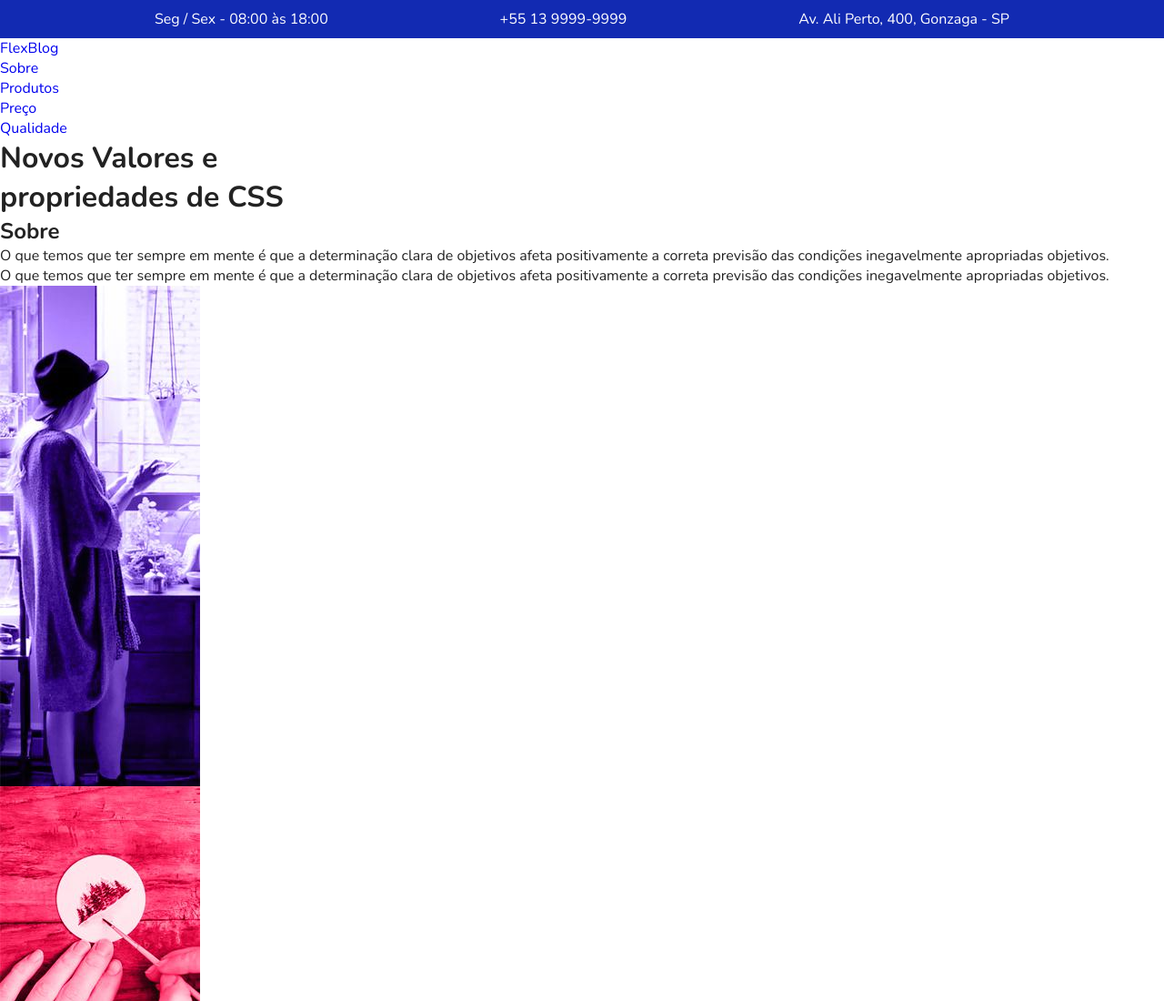
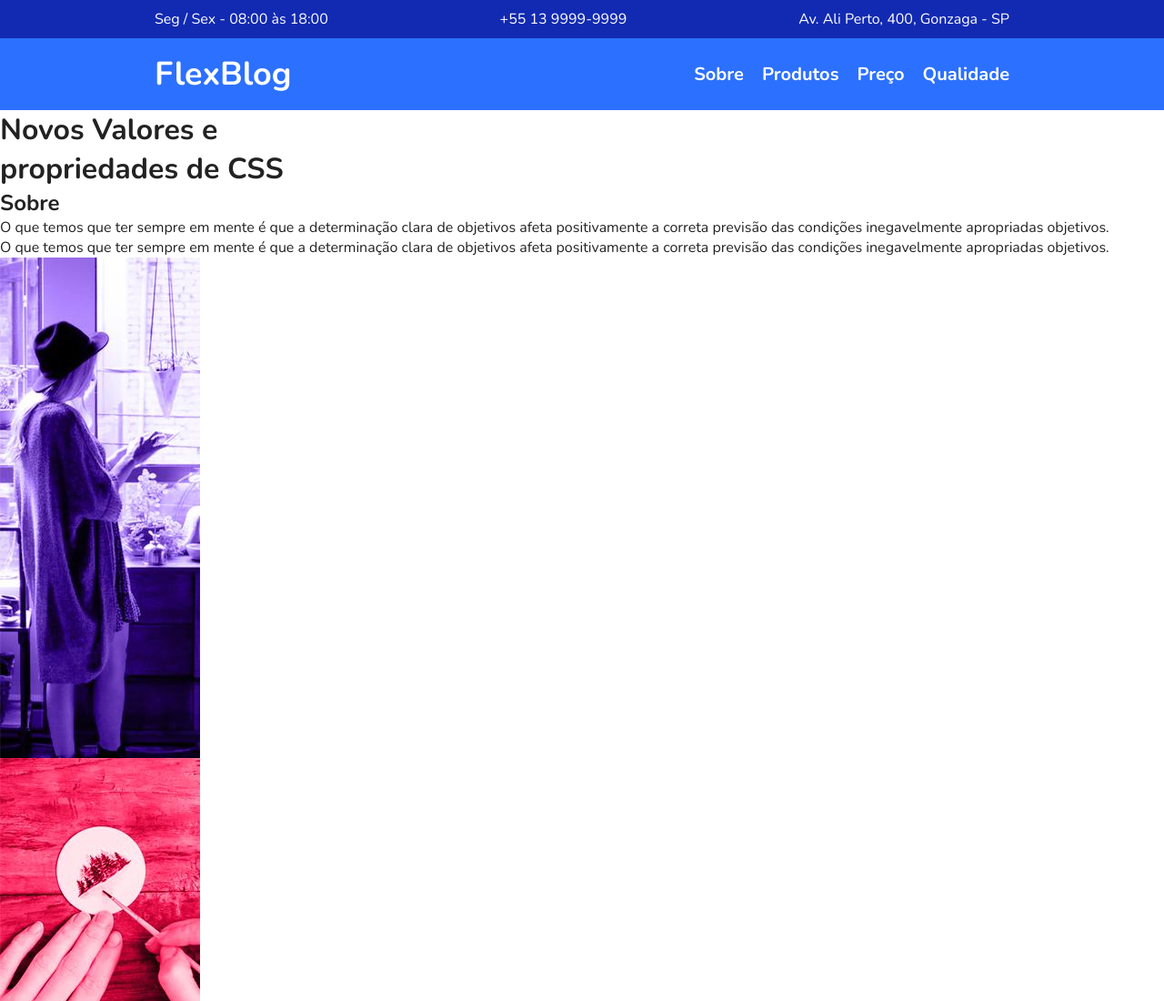
Before and after one commit to thurmacedo/flexblog, a plain HTML site: page index.html in a window 1280 px wide. Shown: the top 1100 px of the page at 91% size. Drawn offline with nearby package versions, Linux system fonts and the light colour scheme.

Commit message:
menu css

```diff
--- a/css/style.css
+++ b/css/style.css
@@ -55,3 +55,45 @@ img {
 .superinfo a {
   color: white;
 }
+
+/* Menu */
+
+.menu-bg {
+  background: #2c70ff;
+}
+
+.menu {
+  max-width: 960px;
+  margin: 0 auto;
+  padding: 15px 0;
+  display: flex;
+  flex-wrap: wrap;
+  justify-content: space-between;
+  align-items: center;
+}
+
+.menu a {
+  color: white;
+}
+
+.menu-logo a {
+  font-size: 2.25rem;
+  font-weight: bold;
+  margin: 0 10px;
+}
+
+.menu-nav ul {
+  display: flex;
+  flex-wrap: wrap;
+}
+
+.menu-nav a {
+  font-size: 1.25rem;
+  font-weight: bold;
+  display: block;
+  padding: 10px;
+}
+
+.menu-nav a:hover {
+  color: #122ab2;
+}
--- a/index.html
+++ b/index.html
@@ -24,22 +24,16 @@
   <header class="menu-bg">
     <div class="menu">
       <div class="menu-logo"><a href="#">FlexBlog</a></div>
-    </div>
 
-    <nav>
+      <nav class="menu-nav">
         <ul>
           <li><a href="#sobre">Sobre</a></li>
-      </ul>
-      <ul>
           <li><a href="#produtos">Produtos</a></li>
-      </ul>
-      <ul>
           <li><a href="#preco">Preço</a></li>
-      </ul>
-      <ul>
           <li><a href="#qualidade">Qualidade</a></li>
         </ul>
       </nav>
+    </div>
   </header>
 
   <h1 class="introducao">Novos Valores e<br>propriedades de CSS</h1>
```
Lines whose indentation alone changed are shown as unchanged.
